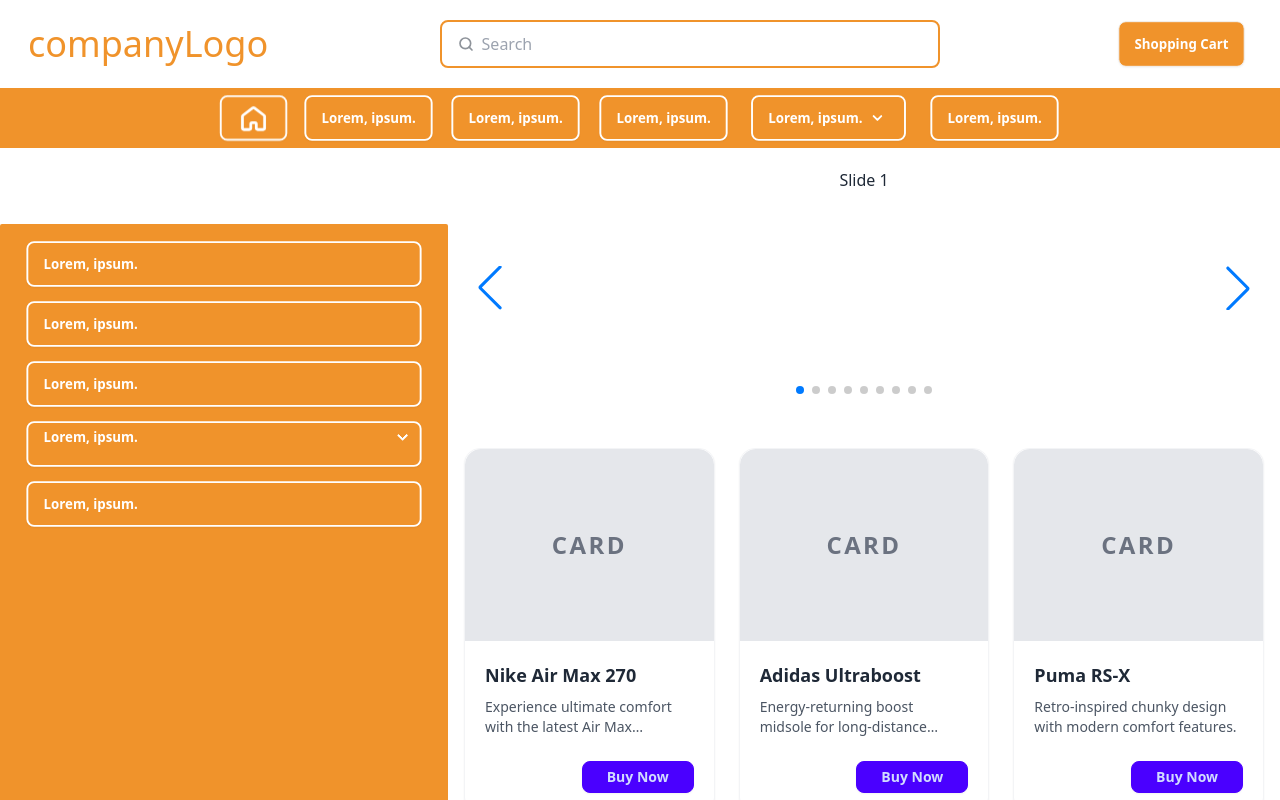
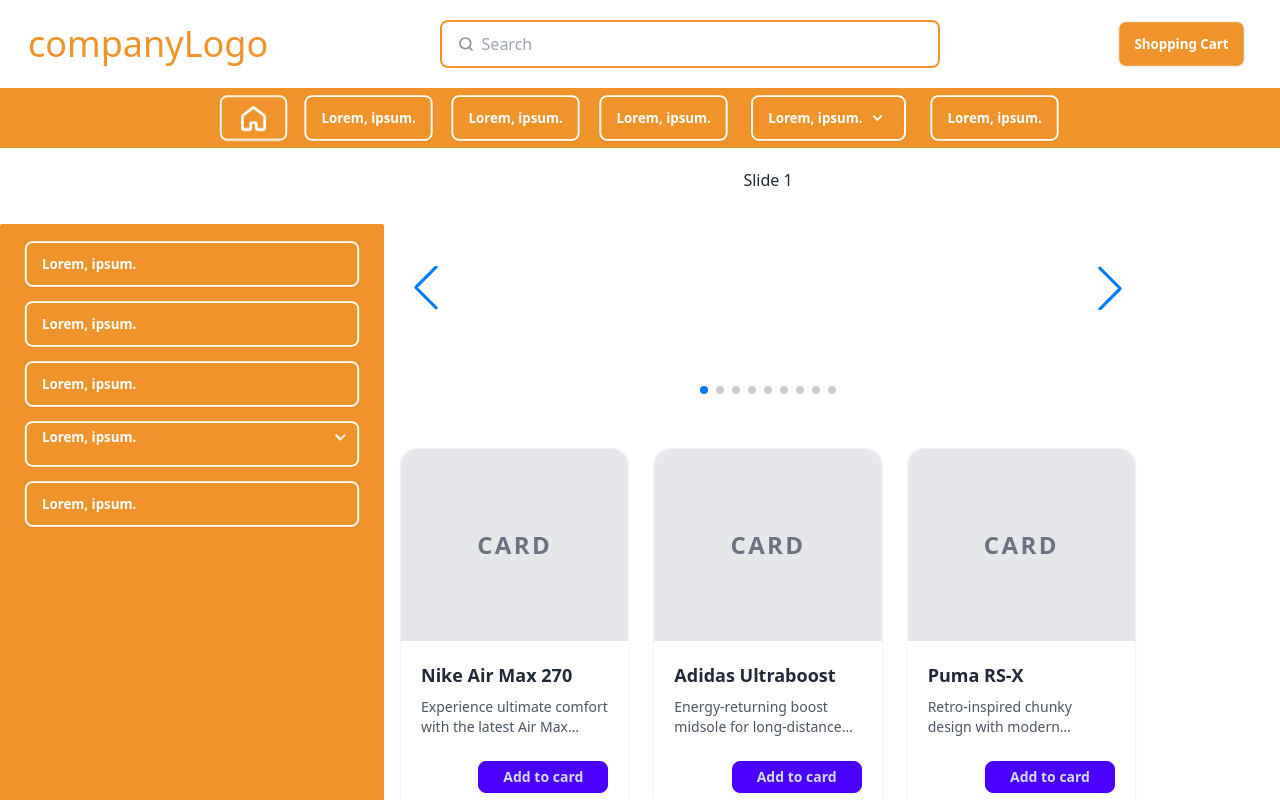
Before and after one commit to hossainmdhasan626-code/e-comark, a Next.js app: page / in a window 1280 px wide. Shown: the top 800 px of the page. Built offline with nearby package versions, Linux system fonts and the light colour scheme.

Commit message:
change the courd button lavle . Now the lavle was Add to card

```diff
--- a/src/app/(main)/layout.js
+++ b/src/app/(main)/layout.js
@@ -10,7 +10,7 @@ const layout = ({ children }) => {
       <Header />
       <Navbar />
       <div className="md:flex">
-        <div className="md:w-[35%]">
+        <div className="md:w-[30%]">
           <Title
             className={
               "text-3xl font-semibold text-white ml-[90px] my-5 hidden md:block"
@@ -25,7 +25,7 @@ const layout = ({ children }) => {
           {/* thisComponentWasRendarTheMenuItemsForSmScreen */}
           <MenuForSm />
         </div>
-        <div className="md:w-[65%]">{children}</div>
+        <div className="md:w-[60%]">{children}</div>
       </div>
     </>
   );
--- a/src/app/components/shared/carousel/Carousel.js
+++ b/src/app/components/shared/carousel/Carousel.js
@@ -13,7 +13,7 @@ import { Pagination, Navigation } from "swiper/modules";
 
 export default function Carousel() {
   return (
-    <div className=" h-full">
+    <div className="h-full">
       <Swiper
         slidesPerView={1}
         spaceBetween={30}
--- a/src/app/components/ui(reusable)/Card.js
+++ b/src/app/components/ui(reusable)/Card.js
@@ -21,7 +21,7 @@ const Card = ({ item }) => {
           </p>
 
           <div className="card-actions justify-end mt-4">
-            <button className="btn btn-primary btn-sm px-6">Buy Now</button>
+            <button className="btn btn-primary btn-sm px-6">Add to card</button>
           </div>
         </div>
       </div>
--- a/src/app/layout.js
+++ b/src/app/layout.js
@@ -19,7 +19,7 @@ export const metadata = {
 export default function RootLayout({ children }) {
   return (
     // data-theme="light"
-    <html lang="en">
+    <html lang="en" data-theme="light">
       <body
         className={`${geistSans.variable} ${geistMono.variable} antialiased`}
       >
```
